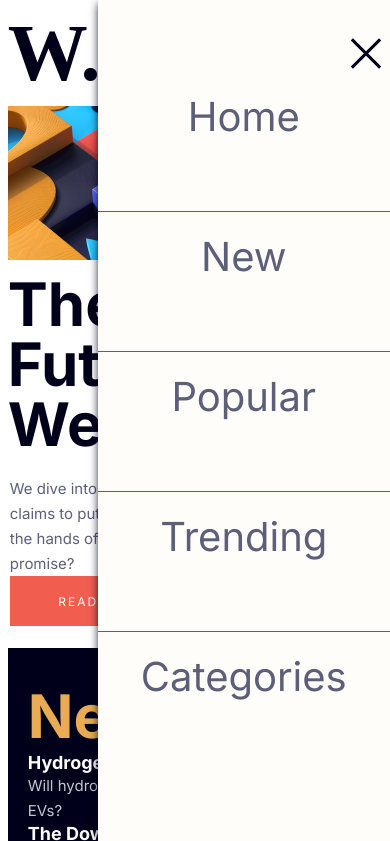
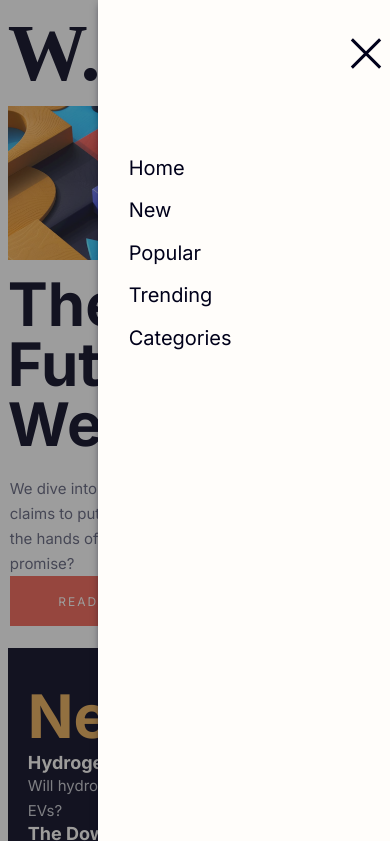
Before and after one commit to jappu2/news-homepage, a plain HTML site: page index.html in a window 390 px wide. Both pictures are taken after a click on the element 362 px from the left and 53 px from the top of the page. Shown: the top 841 px of the page. Drawn offline with Linux system fonts and the light colour scheme.

Commit message:
mobile version - navigation enhanced

```diff
--- a/assets/main.css
+++ b/assets/main.css
@@ -28,6 +28,15 @@
 
 body{
     margin: 3% 15%;
+}
+
+.shade-layer{
+    position: fixed;
+    top: 0;
+    left: 0;
+    width: 100%;
+    height: 100%;
+    background-color: #2a2a2a75;
 }
 nav{
     width: 100%;
@@ -247,33 +256,27 @@ h3:hover{
     .menu-icon{
         display: block;
     }
-    .navigation.hidden{
+    .hidden{
         display: none;
     }
 
     .navigation{
         flex-direction: column;
-        justify-content: center;
+        justify-content: start;
         width: 75%;
         height: 100vh;
         position: fixed;
         top: 0;
         right: 0;
+        padding: 40% 8%;
         background-color: var(--Off-white);
-        box-shadow: -3px 0 9px -4px var(--Very-dark-blue);
+        box-shadow: 0px 0 9px -4px var(--Very-dark-blue);
 
     }
 
     .navigation li{
-        font-size: 40px;
-        height: 120px;
-        width: 100%;
-        border-bottom: var(--Dark-grayish-blue) 1px solid;
-        margin-top: 20px;
-        text-align: center;
-    }
-
-    .navigation li:last-of-type{
-        border-bottom: none;
+    font-size: 20px;
+    color: var(--Very-dark-blue);
+    margin-bottom: 8%;
     }
 }
--- a/assets/main.js
+++ b/assets/main.js
@@ -1,7 +1,9 @@
 
 document.querySelector(".menu-icon").addEventListener('click', function toggleMenu(){
-    let menu = document.querySelector('.navigation')
+    let menu = document.querySelector('.navigation'),
+    shadeLayer = document.querySelector('.shade-layer')
      menu.classList.toggle('hidden')
+     shadeLayer.classList.toggle('hidden')
      this.classList.toggle("opend")
 
 })
--- a/index.html
+++ b/index.html
@@ -11,8 +11,10 @@
 
 </head>
 <body>
+  <div class="shade-layer hidden"></div>
   <nav>
     <span>W.</span>
+
     <div class="menu-icon"></div>
     <ul class="navigation hidden">
       <li>Home</li>
```
